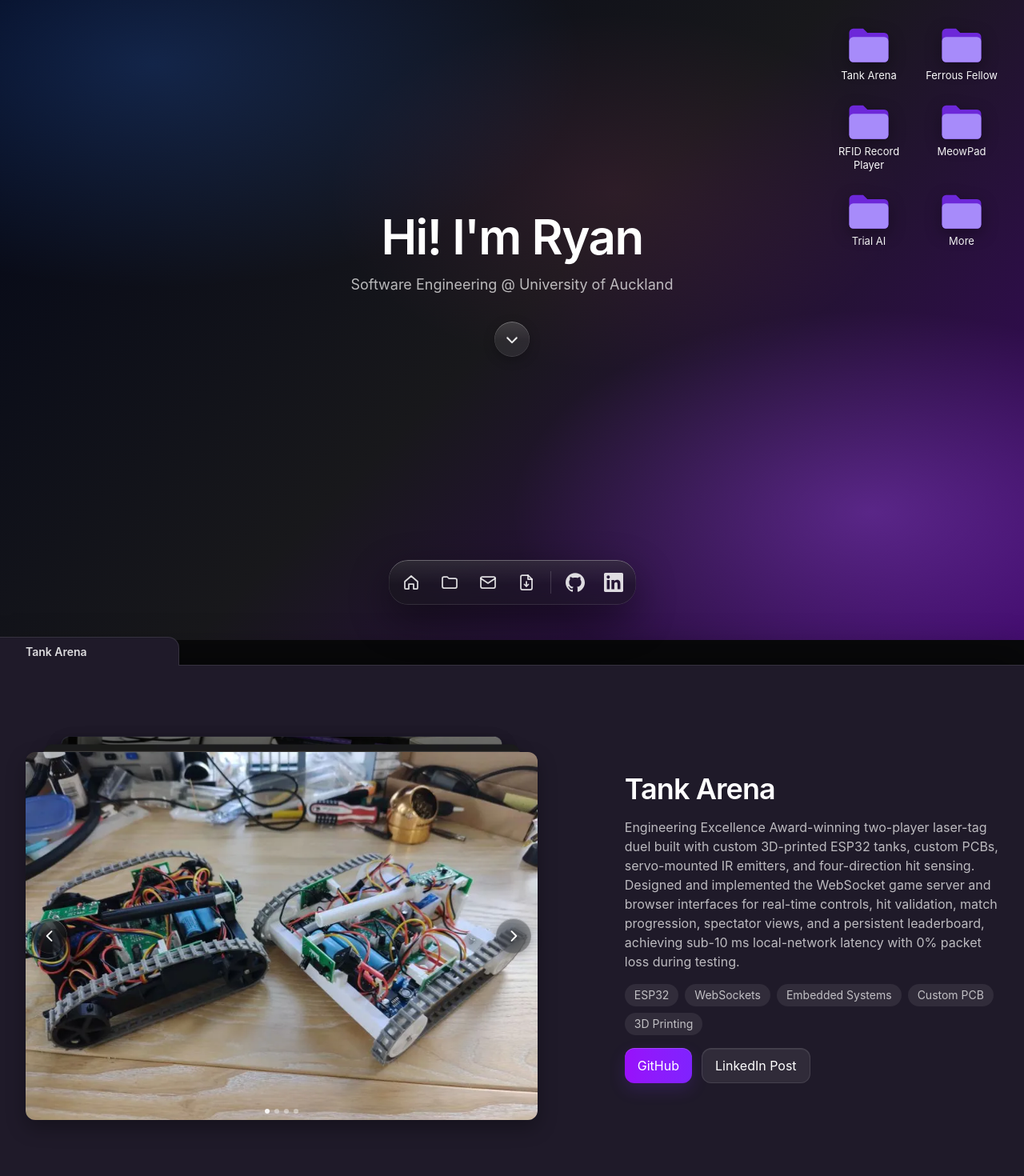
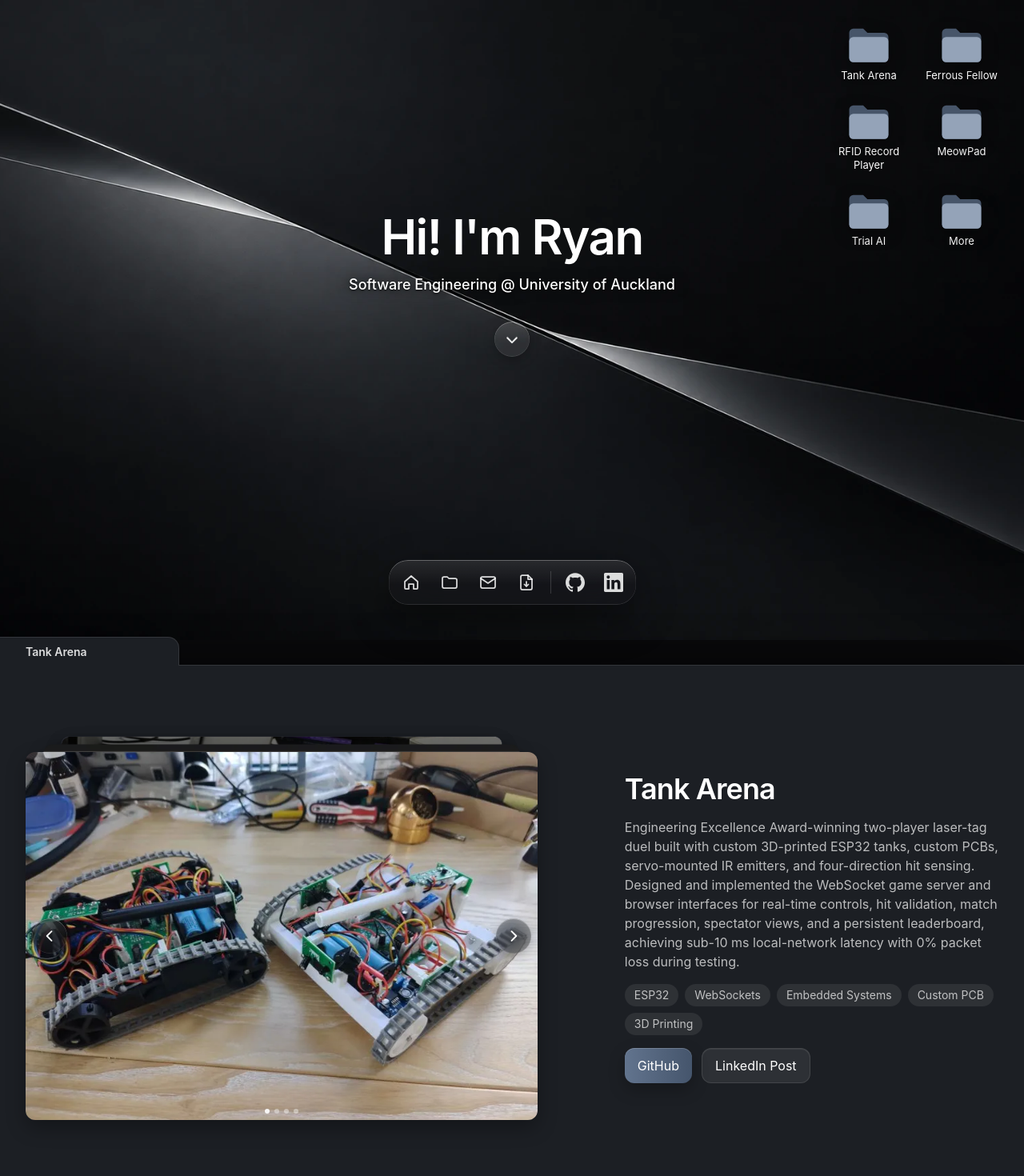
Before and after one commit to requiemdev/portfolio_website, a React (Vite) app: page / in a window 1280 px wide. Shown: the top 1470 px of the page at 80% size. Built offline with nearby package versions, Linux system fonts and the light colour scheme.

Commit message:
Slate theme with new wallpaper

```diff
--- a/index.html
+++ b/index.html
@@ -46,7 +46,7 @@
     </script>
 
     <!-- theme and touch -->
-    <meta name="theme-color" content="#6d28d9" />
+    <meta name="theme-color" content="#1c1f24" />
   </head>
   <body>
     <div id="root"></div>
--- a/src/components/ContactModal.tsx
+++ b/src/components/ContactModal.tsx
@@ -46,10 +46,10 @@
         }`}
         onClick={(e) => e.stopPropagation()}
       >
-        <div className="absolute inset-0 bg-gradient-to-br from-purple-500/10 via-violet-500/5 to-transparent rounded-3xl"></div>
+        <div className="absolute inset-0 bg-gradient-to-br from-slate-400/10 via-slate-500/5 to-transparent rounded-3xl"></div>
         <div className="relative z-10">
           <div className="modal-header flex justify-between items-center mb-4">
-            <h2 id="contact-title" className="text-2xl text-transparent bg-gradient-to-r from-purple-400 to-violet-400 bg-clip-text font-semibold">
+            <h2 id="contact-title" className="text-2xl text-transparent bg-gradient-to-r from-slate-200 to-slate-400 bg-clip-text font-semibold">
               Contact
             </h2>
             <button
--- a/src/components/Desktop.tsx
+++ b/src/components/Desktop.tsx
@@ -8,9 +8,9 @@
     <svg viewBox="0 0 64 52" className="folder-icon" aria-hidden="true">
       <path
         d="M4 8a6 6 0 0 1 6-6h14l6 6h24a6 6 0 0 1 6 6v30a6 6 0 0 1-6 6H10a6 6 0 0 1-6-6z"
-        fill="#6d28d9"
+        fill="#475569"
       />
-      <rect x="4" y="14" width="56" height="36" rx="6" fill="#a78bfa" />
+      <rect x="4" y="14" width="56" height="36" rx="6" fill="#94a3b8" />
     </svg>
   );
 }
@@ -129,7 +129,7 @@
                 key={index}
                 className={`mx-auto grid h-6 w-6 place-items-center rounded-full ${
                   index + 1 === now.getDate()
-                    ? "bg-violet-500 font-semibold text-white"
+                    ? "bg-slate-500 font-semibold text-white"
                     : "text-white/80"
                 }`}
               >
@@ -144,7 +144,7 @@
         <h1 className="text-5xl font-semibold text-white sm:text-6xl">
           Hi! I'm Ryan
         </h1>
-        <p className="mt-4 max-w-md text-lg text-white/70">
+        <p className="mt-4 max-w-md text-lg font-medium text-white [text-shadow:0_1px_3px_rgb(0_0_0/0.9),0_0_16px_rgb(0_0_0/0.8)]">
           Software Engineering @ University of Auckland
         </p>
         <a
--- a/src/components/Projects.tsx
+++ b/src/components/Projects.tsx
@@ -146,7 +146,7 @@
           rel="noopener noreferrer"
           className={`tactile-control inline-flex min-h-11 items-center px-4 py-2 text-white rounded-xl ${
             featured
-              ? "primary-action bg-gradient-to-r from-purple-600 to-violet-600"
+              ? "primary-action bg-gradient-to-r from-slate-500 to-slate-600"
               : "glass-action bg-white/8 border border-white/10"
           }`}
         >
--- a/src/index.css
+++ b/src/index.css
@@ -48,7 +48,7 @@
 }
 
 :where(a, button, [role="button"]):focus-visible {
-  outline: 3px solid rgb(192 132 252 / 80%);
+  outline: 3px solid rgb(203 213 225 / 80%);
   outline-offset: 3px;
   border-radius: 0.75rem;
 }
@@ -94,7 +94,7 @@
 .primary-action {
   box-shadow:
     0 1px 0 rgb(255 255 255 / 18%) inset,
-    0 8px 20px rgb(124 58 237 / 18%);
+    0 8px 20px rgb(0 0 0 / 25%);
 }
 
 .close-control {
@@ -367,16 +367,11 @@
   --dock-h: 5rem;
 }
 
-/* Colour lives in the content layer so the glass above has something to pick up. Static gradients: no filter, no animation. */
+/* The image lives in the content layer so the glass above has something to pick up. Static: no filter, no animation. */
 .wallpaper {
-  background:
-    radial-gradient(60% 50% at 15% 10%, rgb(59 130 246 / 22%), transparent 70%),
-    radial-gradient(50% 45% at 85% 80%, rgb(168 85 247 / 35%), transparent 70%),
-    radial-gradient(40% 40% at 60% 30%, rgb(236 72 153 / 10%), transparent 70%),
-    linear-gradient(135deg, #020617, #18181b 50%, #3b0764);
+  background: #09090b url("./images/background.webp") center / cover no-repeat;
 }
 
-/* Content layer: glass rim and sheen but no blur, since only the wallpaper sits behind. Real glass is reserved for the dock, sheets and media controls. */
 /* The columns are empty space between their items: let presses through to anything dragged underneath. */
 #desktop > * {
   pointer-events: none;
@@ -386,13 +381,14 @@
   pointer-events: auto;
 }
 
+/* Content layer: glass rim and sheen but no blur, since only the wallpaper sits behind. Real glass is reserved for the dock, sheets and media controls. */
 .widget {
   cursor: grab;
   -webkit-user-select: none;
   user-select: none;
   padding: 1rem 1.125rem;
   border-radius: 1.5rem;
-  background: var(--glass-sheen), rgb(255 255 255 / 6%);
+  background: var(--glass-sheen), rgb(28 31 36 / 75%);
   box-shadow: var(--glass-rim);
 }
 
@@ -440,7 +436,7 @@
 }
 
 .folder-page {
-  --page-bg: #1f1a29;
+  --page-bg: #1c1f24;
   margin-top: 1rem;
 }
 
```
Also changed, not shown: public/favicon-rt.svg, src/images/background.webp (added).
